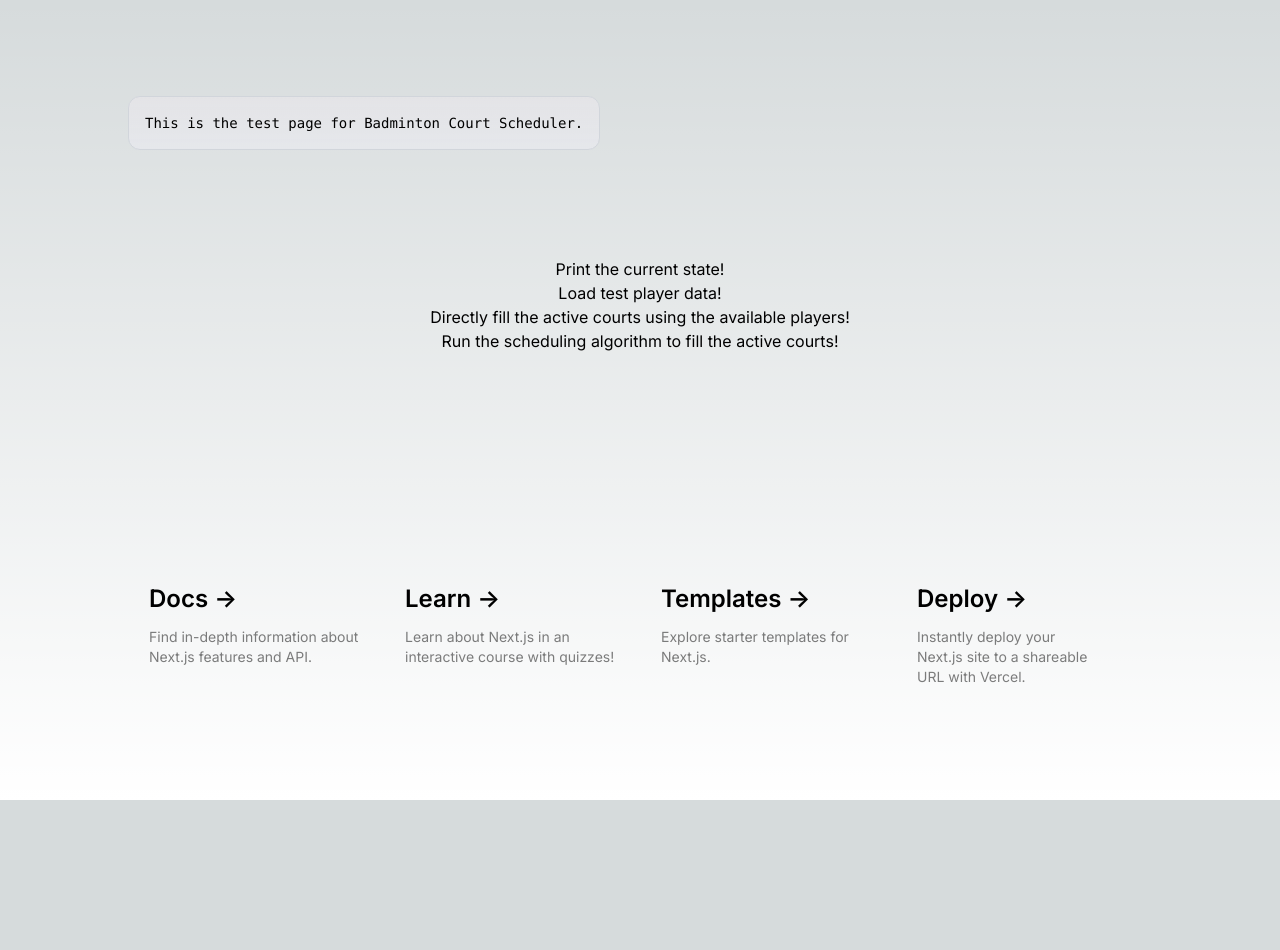
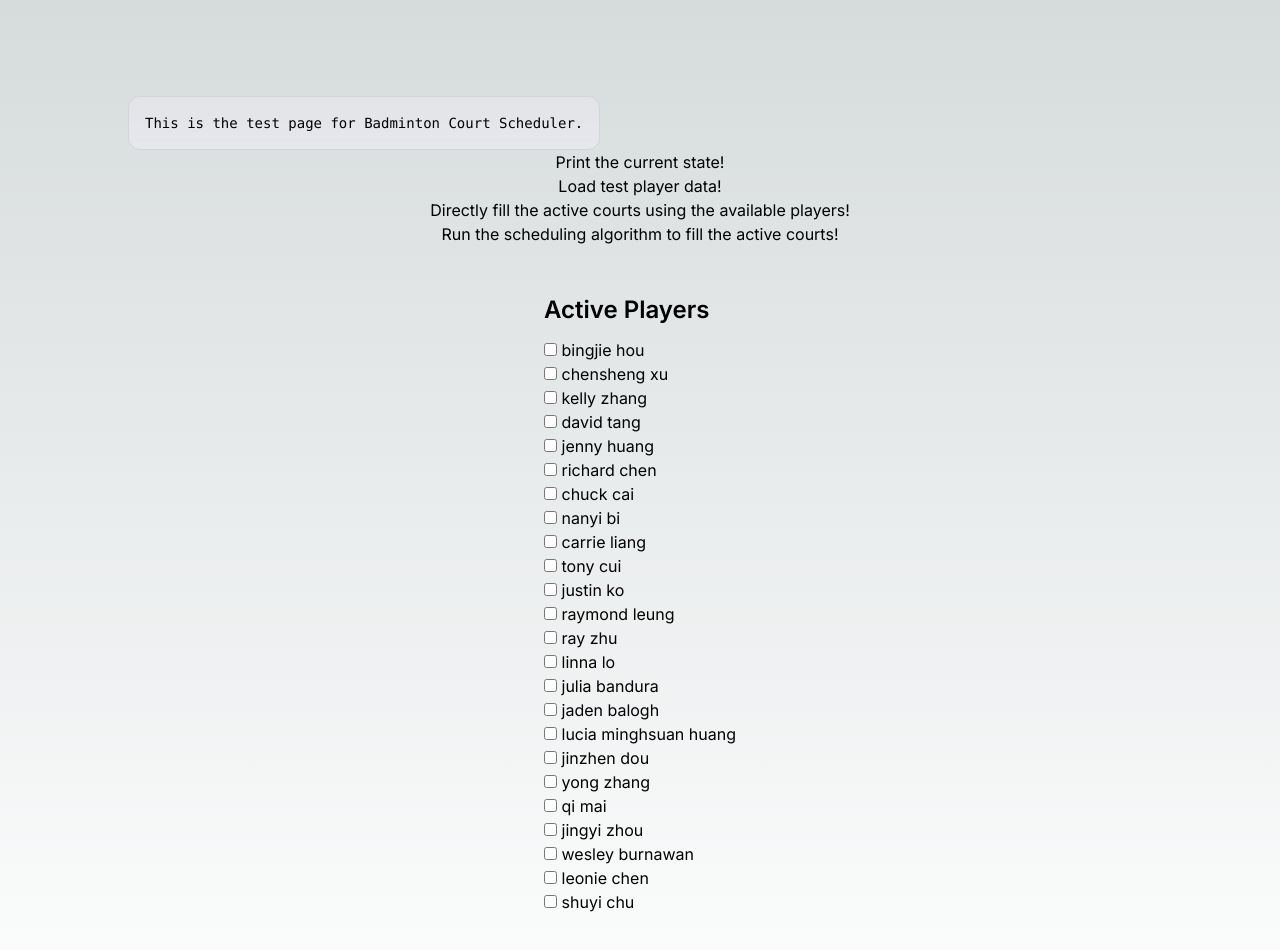
Before and after one commit to JadenBalogh/badminton-court-scheduler, a Next.js app: page / in a window 1280 px wide. Shown: the top 950 px of the page. Before the commit the page ends 800 px from the top, so only its background shows below. Built offline with nearby package versions, Linux system fonts and the light colour scheme.

Commit message:
Add active player selection

```diff
--- a/app/page.tsx
+++ b/app/page.tsx
@@ -3,7 +3,7 @@
 import { Player, Court, SessionSettings, PlayerData } from '../types/types'
 import ActiveCourts from './active-courts';
 import { Scheduler } from './scheduler';
-import React, { useState, useEffect } from 'react';
+import React, { useState, useEffect, ChangeEvent } from 'react';
 
 const COURT_COUNT = 3;
 const MAX_TEAM_SKILL_VARIANCE = 0;
@@ -31,13 +31,14 @@ export default function Home() {
   });
 
   let [playerDatas, setPlayerDatas] = useState<PlayerData[]>([]); // Skill level data for all players in database (text file for now)
-  let [registeredPlayers, setRegisteredPlayers] = useState<Player[]>([]); // Generated list of registered players for the current session
+  let [registeredPlayers, setRegisteredPlayers] = useState<string[]>([]); // Generated list of registered players for the current session
   let [activePlayers, setActivePlayers] = useState<Player[]>([]); // Players who are actively included in the algorithm
   let [activeCourts, setActiveCourts] = useState<Court[]>([]);
   let [courtQueue, setCourtQueue] = useState<Court[]>([]);
 
   useEffect(() => {
     loadPlayerData();
+    loadRegisteredPlayers();
 
     async function loadPlayerData() {
       let data = await fetch('./player-data.txt');
@@ -49,17 +50,59 @@ export default function Home() {
       for (let line of lines) {
         let fields = line.split(',');
         let player: PlayerData = {
-          name: fields[0],
+          name: fields[0].trim().toLowerCase(),
           skillLevel: Number(fields[1])
         };
 
         setPlayerDatas(arr => [...arr, player]);
       }
     }
+
+    async function loadRegisteredPlayers() {
+      let data = await fetch('./registered-players.txt');
+      let text = await data.text();
+
+      setRegisteredPlayers([]);
+      let lines = text.split(/[\r\n]+/);
+
+      for (let line of lines) {
+        setRegisteredPlayers(arr => [...arr, line.trim().toLowerCase()]);
+      }
+    }
   }, []);
 
   function getPlayerData(name: string) {
-    return playerDatas.find(data => data.name.trim().toLowerCase() == name.trim().toLowerCase());
+    return playerDatas.find(data => data.name == name);
+  }
+
+  function onPlayerChecked(event: ChangeEvent<HTMLInputElement>) {
+    if (event.target.checked) {
+      addActivePlayer(event.target.value);
+    } else {
+      removeActivePlayer(event.target.value);
+    }
+  }
+
+  function addActivePlayer(name: string) {
+    let playerData = getPlayerData(name);
+
+    if (playerData === undefined) {
+      console.log("Failed to find player by name: " + name);
+      return;
+    }
+
+    let player: Player = {
+      name: name,
+      skillLevel: playerData ? playerData.skillLevel : 2,
+      lastPlayedTimestamp: 0,
+      lastPartneredTimestamp: {},
+      lastScheduledEndTimestamp: 0
+    };
+    setActivePlayers(a => [...a, player]);
+  }
+
+  function removeActivePlayer(name: string) {
+    setActivePlayers(a => [...a.filter(player => player.name != name)]);
   }
 
   function loadTestPlayers() {
@@ -77,12 +120,11 @@ export default function Home() {
       for (let line of lines) {
         let fields = line.split(',');
         let player: Player = {
-          id: playerID,
           name: fields[0],
           skillLevel: Number(fields[1]),
           lastPlayedTimestamp: Date.now() - 1800000 + Math.floor(playerID / 4) * 240000,
           lastPartneredTimestamp: lines
-            .map((val, idx) => ({ id: idx, timestamp: Date.now() - 3600000 + Math.floor(idx / 4) * 480000 }))
+            .map((val, idx) => ({ id: val.split(',')[0], timestamp: Date.now() - 3600000 + Math.floor(idx / 4) * 480000 }))
             .reduce((obj, cur) => ({ ...obj, [cur.id]: cur.timestamp }), {}),
           lastScheduledEndTimestamp: 0
         };
@@ -174,74 +216,16 @@ export default function Home() {
 
       <ActiveCourts courts={activeCourts} />
 
-      <div className="mb-32 grid text-center lg:max-w-5xl lg:w-full lg:mb-0 lg:grid-cols-4 lg:text-left">
-        <a
-          href="https://nextjs.org/docs?utm_source=create-next-app&utm_medium=appdir-template&utm_campaign=create-next-app"
-          className="group rounded-lg border border-transparent px-5 py-4 transition-colors hover:border-gray-300 hover:bg-gray-100 hover:dark:border-neutral-700 hover:dark:bg-neutral-800/30"
-          target="_blank"
-          rel="noopener noreferrer"
-        >
-          <h2 className={`mb-3 text-2xl font-semibold`}>
-            Docs{" "}
-            <span className="inline-block transition-transform group-hover:translate-x-1 motion-reduce:transform-none">
-              -&gt;
-            </span>
-          </h2>
-          <p className={`m-0 max-w-[30ch] text-sm opacity-50`}>
-            Find in-depth information about Next.js features and API.
-          </p>
-        </a>
+      <div className="flex flex-col py-12">
+        <h2 className={`mb-3 text-2xl font-semibold`}>
+          Active Players
+        </h2>
 
-        <a
-          href="https://nextjs.org/learn?utm_source=create-next-app&utm_medium=appdir-template-tw&utm_campaign=create-next-app"
-          className="group rounded-lg border border-transparent px-5 py-4 transition-colors hover:border-gray-300 hover:bg-gray-100 hover:dark:border-neutral-700 hover:dark:bg-neutral-800/30"
-          target="_blank"
-          rel="noopener noreferrer"
-        >
-          <h2 className={`mb-3 text-2xl font-semibold`}>
-            Learn{" "}
-            <span className="inline-block transition-transform group-hover:translate-x-1 motion-reduce:transform-none">
-              -&gt;
-            </span>
-          </h2>
-          <p className={`m-0 max-w-[30ch] text-sm opacity-50`}>
-            Learn about Next.js in an interactive course with&nbsp;quizzes!
-          </p>
-        </a>
-
-        <a
-          href="https://vercel.com/templates?framework=next.js&utm_source=create-next-app&utm_medium=appdir-template&utm_campaign=create-next-app"
-          className="group rounded-lg border border-transparent px-5 py-4 transition-colors hover:border-gray-300 hover:bg-gray-100 hover:dark:border-neutral-700 hover:dark:bg-neutral-800/30"
-          target="_blank"
-          rel="noopener noreferrer"
-        >
-          <h2 className={`mb-3 text-2xl font-semibold`}>
-            Templates{" "}
-            <span className="inline-block transition-transform group-hover:translate-x-1 motion-reduce:transform-none">
-              -&gt;
-            </span>
-          </h2>
-          <p className={`m-0 max-w-[30ch] text-sm opacity-50`}>
-            Explore starter templates for Next.js.
-          </p>
-        </a>
-
-        <a
-          href="https://vercel.com/new?utm_source=create-next-app&utm_medium=appdir-template&utm_campaign=create-next-app"
-          className="group rounded-lg border border-transparent px-5 py-4 transition-colors hover:border-gray-300 hover:bg-gray-100 hover:dark:border-neutral-700 hover:dark:bg-neutral-800/30"
-          target="_blank"
-          rel="noopener noreferrer"
-        >
-          <h2 className={`mb-3 text-2xl font-semibold`}>
-            Deploy{" "}
-            <span className="inline-block transition-transform group-hover:translate-x-1 motion-reduce:transform-none">
-              -&gt;
-            </span>
-          </h2>
-          <p className={`m-0 max-w-[30ch] text-sm opacity-50 text-balance`}>
-            Instantly deploy your Next.js site to a shareable URL with Vercel.
-          </p>
-        </a>
+        {registeredPlayers.map((player, idx) =>
+          <div key={idx}>
+            <input type="checkbox" value={player} onChange={(event) => onPlayerChecked(event)} /> {player}
+          </div>
+        )}
       </div>
     </main>
   );
--- a/app/scheduler.ts
+++ b/app/scheduler.ts
@@ -12,7 +12,7 @@ function calculateTimeScore(player: Player, gameStartTime: number, settings: Ses
 function calculateDiversityScore(player: Player, gameStartTime: number, otherPlayers: Player[], settings: SessionSettings) {
   let diversityScore = 0;
   for (let otherPlayer of otherPlayers) {
-    let lastPartneredTime = player.lastPartneredTimestamp[otherPlayer.id] ? player.lastPartneredTimestamp[otherPlayer.id] : 0;
+    let lastPartneredTime = player.lastPartneredTimestamp[otherPlayer.name] ? player.lastPartneredTimestamp[otherPlayer.name] : 0;
     let lastPlayedDelay = gameStartTime - lastPartneredTime;
     diversityScore += Math.min(lastPlayedDelay, settings.maxDiversityScoreWaitTime) / settings.maxDiversityScoreWaitTime;
   }
--- a/types/types.ts
+++ b/types/types.ts
@@ -1,12 +1,11 @@
 export type Player = {
   // Static variables
-  id: number;
   name: string;
   skillLevel: number;
 
   // Dynamic session variables
   lastPlayedTimestamp: number; // Timestamp since the last game ended
-  lastPartneredTimestamp: { [id: number]: number }; // Timestamp this player last finished playing with each other player
+  lastPartneredTimestamp: { [name: string]: number }; // Timestamp this player last finished playing with each other player
 
   // Transient algorithm variables
   lastScheduledEndTimestamp: number; // The hypothetical last played time in the queue, based on last scheduled time
```
Also changed, not shown: public/player-data.txt, public/registered-players.txt (added).
